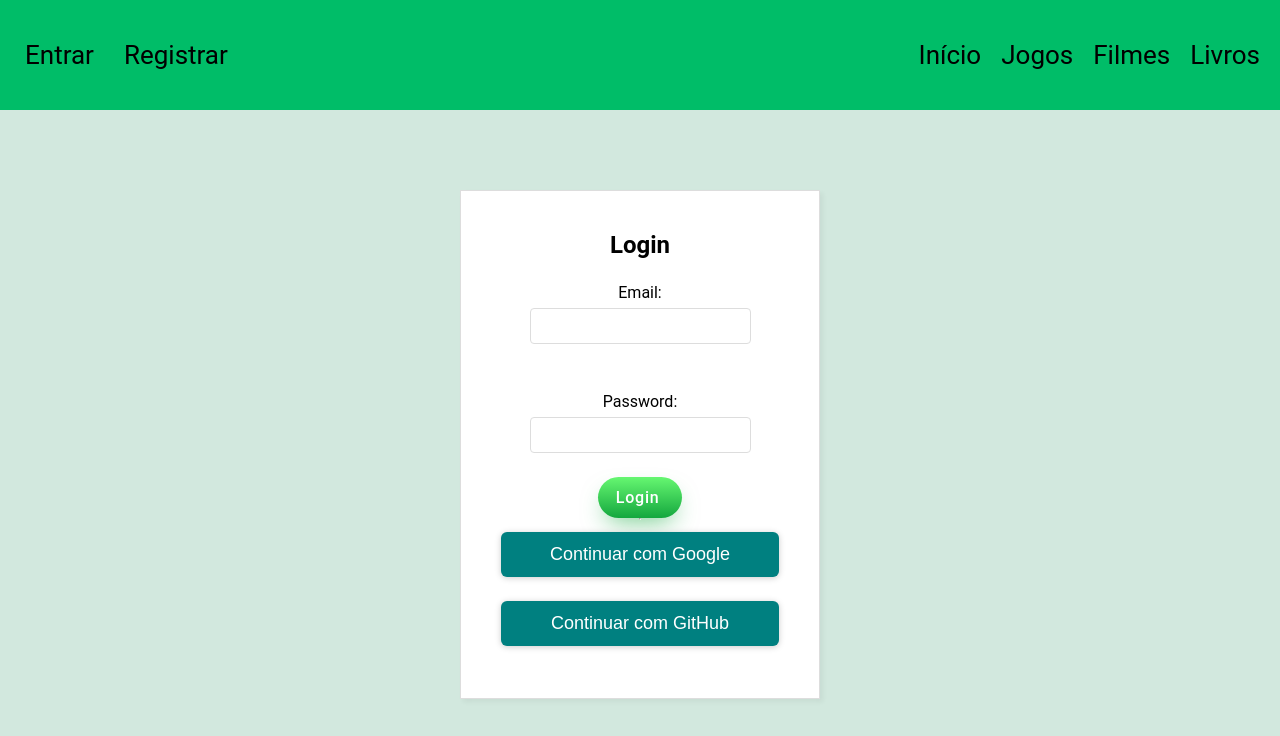
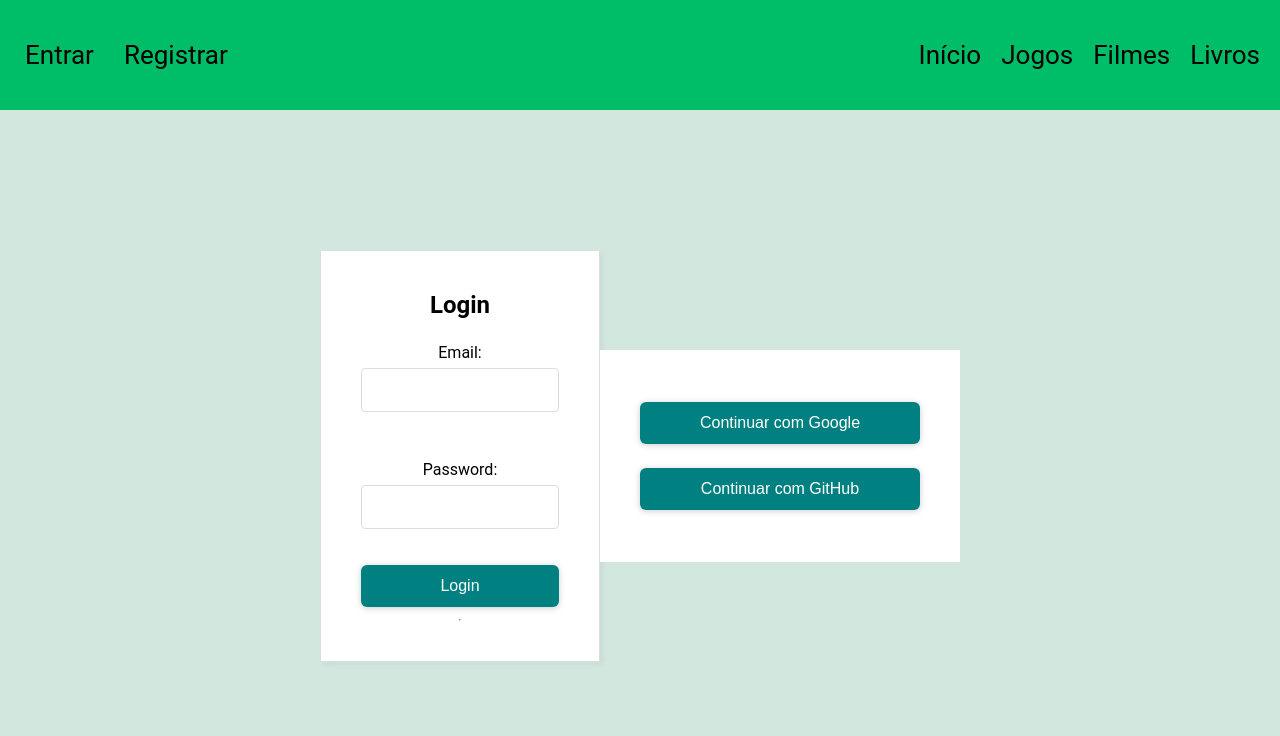
Before and after one commit to RafaZeero/mentoria-csv-projeto-my-custom-album, a React (Vite) app: page /login in a window 1280 px wide. Shown: the top 736 px of the page. Built offline with nearby package versions, Linux system fonts and the light colour scheme; no server answers.

Commit message:
Fixing CSS Login part1

```diff
--- a/src/App.css
+++ b/src/App.css
@@ -14,7 +14,7 @@ label span {
   margin-bottom: 6px;
 }
 input.logs {
-  padding: 8px 6px;
+  padding: 12px;
   font-size: 1em;
   color: #777;
   width: 100%;
--- a/src/App.jsx
+++ b/src/App.jsx
@@ -8,6 +8,7 @@ import Games from './pages/Games'
 import Books from './pages/Books'
 import Login from './pages/Login'
 import Signup from './pages/Signup'
+import Dashboard from './pages/Dashboard'
 
 //styles
 import './App.css'
@@ -28,17 +29,18 @@ function App() {
             <Route path="movies" element={<Movies />} />
             <Route path="games" element={<Games />} />
             <Route path="books" element={<Books />} />
-            {/* <Route
-              path="login"
-              element={user ? <Navigate replace to="/" /> : <Login />}
-            /> */}
             <Route
               path="login"
               element={user ? <Navigate replace to="/" /> : <Login />}
             />
+
             <Route
               path="signup"
               element={user ? <Navigate replace to="/" /> : <Signup />}
+            />
+            <Route
+              path="dashboard"
+              element={user ? <Dashboard /> : <Navigate replace to="/" />}
             />
             <Route
               path="*"
--- a/src/components/Navbar.jsx
+++ b/src/components/Navbar.jsx
@@ -14,7 +14,11 @@ export default function Navbar({ user }) {
               <li>
                 <span className="displayName">Olá, {user.displayName}</span>
               </li>
-              <button className="logout_button">Configurações da Conta</button>
+              <Link to="/dashboard">
+                <button className="logout_button">
+                  Configurações da Conta
+                </button>
+              </Link>
               <li>
                 {isPending ? (
                   <button className="logout_button" disabled>
--- a/src/hooks/useLogin.jsx
+++ b/src/hooks/useLogin.jsx
@@ -28,7 +28,7 @@ export const useLogin = () => {
       providerGoogle.addScope('profile')
       providerGoogle.addScope('email')
       const result = await signInWithPopup(auth, providerGoogle)
-      console.log('result: ', result)
+      // console.log('result: ', result)
 
       // The signed-in user info.
       const userGoogle = result.user
@@ -36,7 +36,7 @@ export const useLogin = () => {
       const credentialGoogle = GoogleAuthProvider.credentialFromResult(result)
 
       const tokenGoogle = credentialGoogle.accessToken
-      console.log('credential: ', credentialGoogle)
+      // console.log('credential: ', credentialGoogle)
 
       // create a user document
       const myDocRef = doc(db, 'users', userGoogle.uid)
@@ -106,6 +106,7 @@ export const useLogin = () => {
         navigate('/')
       }
     } catch (err) {
+      console.log(err)
       if (!isCancelled) {
         setError(err.message)
         setIsPending(false)
--- a/src/index.css
+++ b/src/index.css
@@ -70,3 +70,6 @@ ul {
   text-decoration: underline;
   text-underline-offset: 0.3rem;
 }
+.link__to__github {
+  text-decoration: none;
+}
--- /dev/null
+++ b/src/pages/Dashboard/index.jsx
@@ -0,0 +1,20 @@
+import { useAuthContext } from '../../hooks/useAuthContext'
+
+export default function Dashboard() {
+  const { user, authIsReady } = useAuthContext()
+  return (
+    <div className="login auth_form">
+      <h1>Dashboard</h1>
+      <p>Nome: {user.displayName}</p>
+      <p>Email: {user.email ?? user.providerData[0].email}</p>
+      <p>Conta criada em: {user.metadata.creationTime}</p>
+      <p>Último Login: {user.metadata.lastSignInTime}</p>
+      <p>
+        <img
+          src={user.photoURL}
+          alt={`Foto de usuário de ${user.displayName}`}
+        />
+      </p>
+    </div>
+  )
+}
--- a/src/pages/Home/index.jsx
+++ b/src/pages/Home/index.jsx
@@ -19,7 +19,14 @@ export default function Home() {
           </Link>
         </div>
         <p>
-          Criado por <span className="author">Rafael Lima de Morais</span>
+          Criado por{' '}
+          <a
+            href="https://github.com/rafazeero"
+            target="_blank"
+            className="link__to__github"
+          >
+            <span className="author">Rafael Lima de Morais</span>
+          </a>
         </p>
       </div>
     </>
--- a/src/pages/Login/index.jsx
+++ b/src/pages/Login/index.jsx
@@ -15,7 +15,12 @@ export default function Login() {
     login(email, password)
   }
 
+  const handleSubmitThird = e => {
+    e.preventDefault()
+  }
+
   return (
+    <div className="container">
       <form className="login auth_form" onSubmit={handleSubmit}>
         <h2>Login</h2>
         <label>
@@ -40,21 +45,37 @@ export default function Login() {
         </label>
 
         {isPending ? (
-        <button className="btn" disabled>
-          Loading...
+          <button className="login_buton" disabled>
+            Carregando...
           </button>
         ) : (
-        <button className="btn">Login</button>
+          <button className="login_buton">Login</button>
         )}
         {error && <div className="error">{error}</div>}
 
         <hr />
+      </form>
+      <form className="login__third__party" onSubmit={handleSubmitThird}>
+        {isPending ? (
+          <>
+            <button className="login_buton" disabled>
+              Carregando...
+            </button>
+            <button className="login_buton" disabled>
+              Carregando...
+            </button>
+          </>
+        ) : (
+          <>
             <button className="login_buton" onClick={loginWithGoogle}>
               Continuar com Google
             </button>
             <button className="login_buton" onClick={loginWithGithub}>
               Continuar com GitHub
             </button>
+          </>
+        )}
       </form>
+    </div>
   )
 }
--- a/src/pages/Login/login.css
+++ b/src/pages/Login/login.css
@@ -3,6 +3,19 @@
   flex-direction: column;
   justify-content: center;
   align-items: center;
+}
+.container {
+  display: flex;
+  /* flex-direction: column; */
+  justify-content: center;
+  align-items: center;
+  max-width: 50vw;
+  margin: auto;
+}
+.login__third__party {
+  max-width: 360px;
+  background: #fff;
+  padding: 40px;
 }
 
 .auth_form {
@@ -23,6 +36,6 @@
   box-shadow: 0 1px 6px #ccc;
   width: 100%;
   border-radius: 6px;
-  font-size: 18px;
+  font-size: 1em;
   cursor: pointer;
 }
```
Lines whose indentation alone changed are shown as unchanged.
